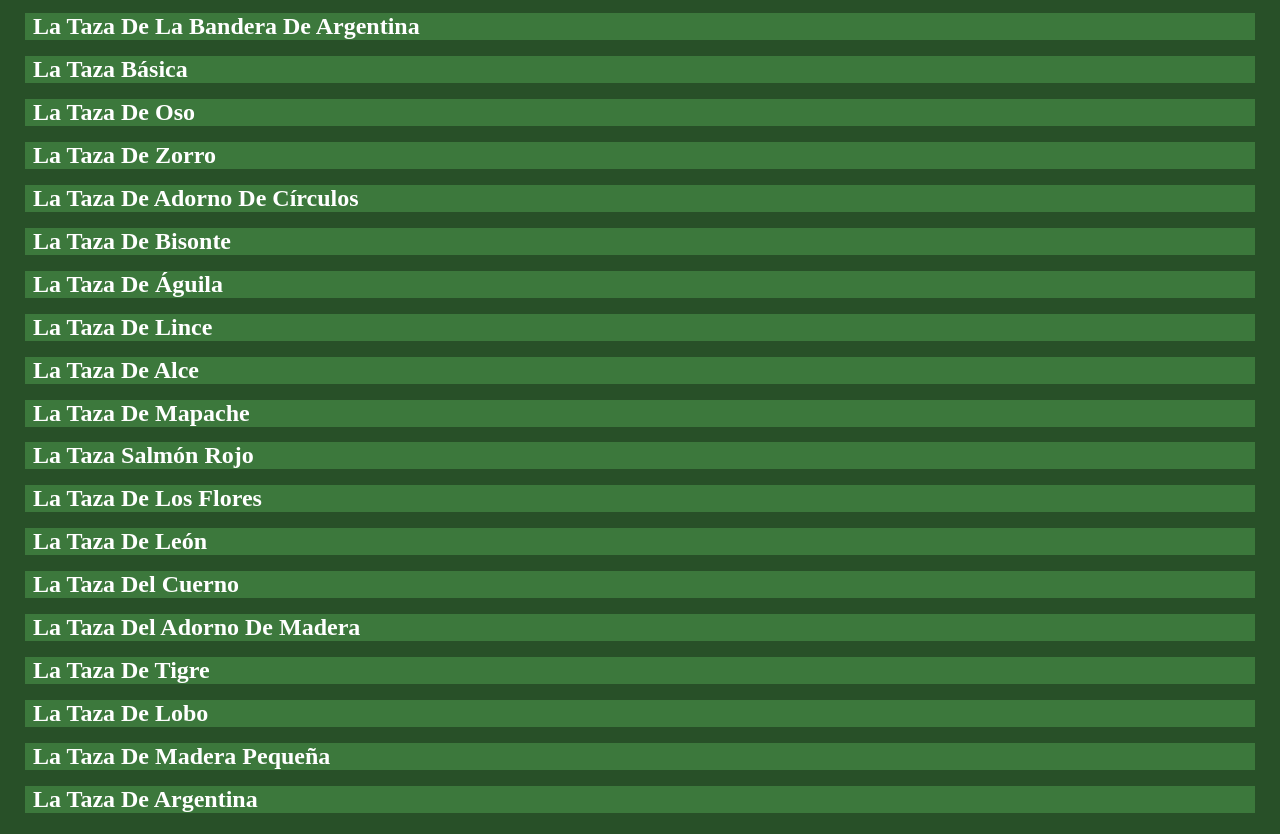
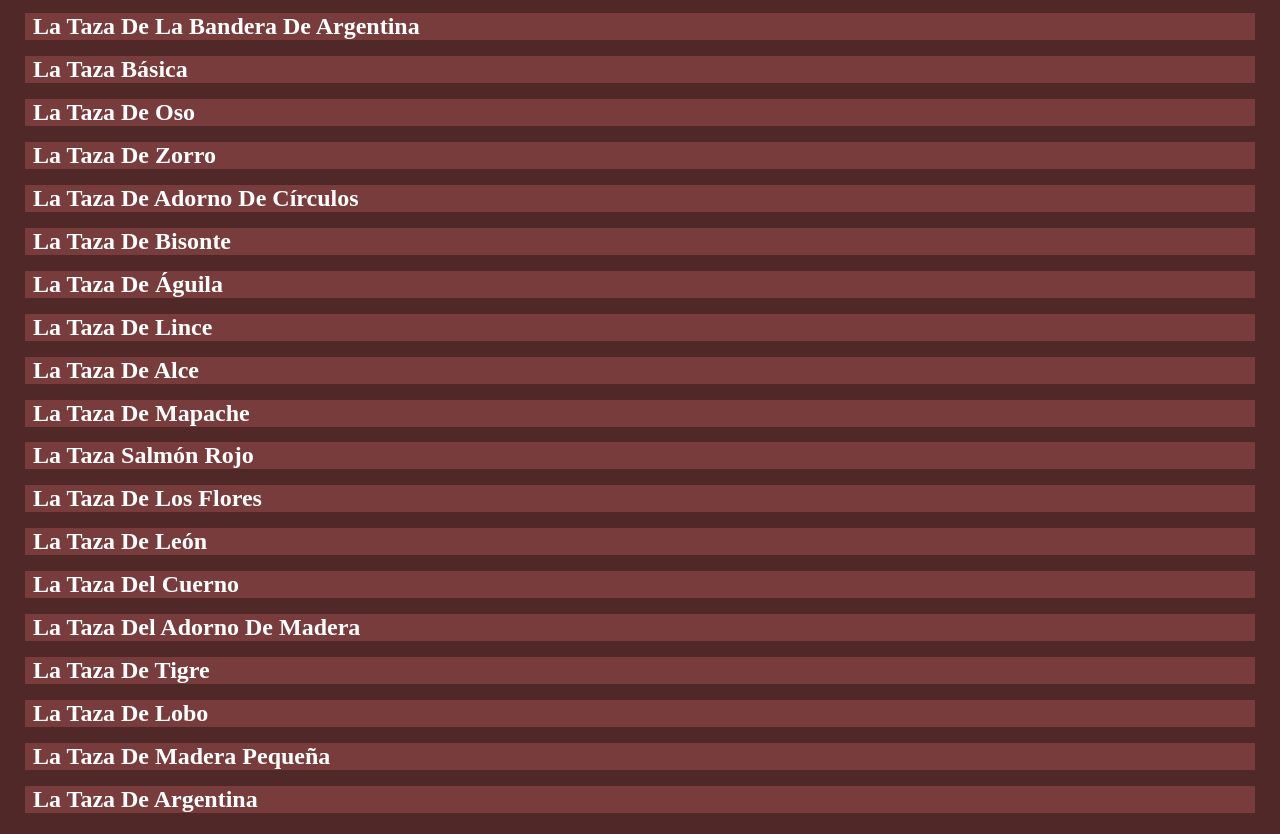
Before and after one commit to BenT24/BenT24.github.io, a plain HTML site: page SpanishProject/index.html in a window 1280 px wide. Shown: the part 109-943 px from the top of the page. Drawn offline with Linux system fonts and the light colour scheme.

Commit message:
Update style.css

```diff
--- a/SpanishProject/style.css
+++ b/SpanishProject/style.css
@@ -1,13 +1,13 @@
 body
 {
-	background-color: rgb(40, 80, 40);
+	background-color: rgb(80, 40, 40);
 	color: white;
 	margin: 25px;
 }
 
 .choice
 {
-	background-color: rgb(60, 120, 60);
+	background-color: rgb(120, 60, 60);
 	margin-top: -4px;
 	margin-bottom: -4px;
 	padding-left: 4px;
@@ -15,7 +15,7 @@ body
 
 .info
 {
-	background-color: rgb(60, 120, 60);
+	background-color: rgb(120, 60, 60);
 	position: fixed;
 	top: 0;
 	right: 25px;
```
